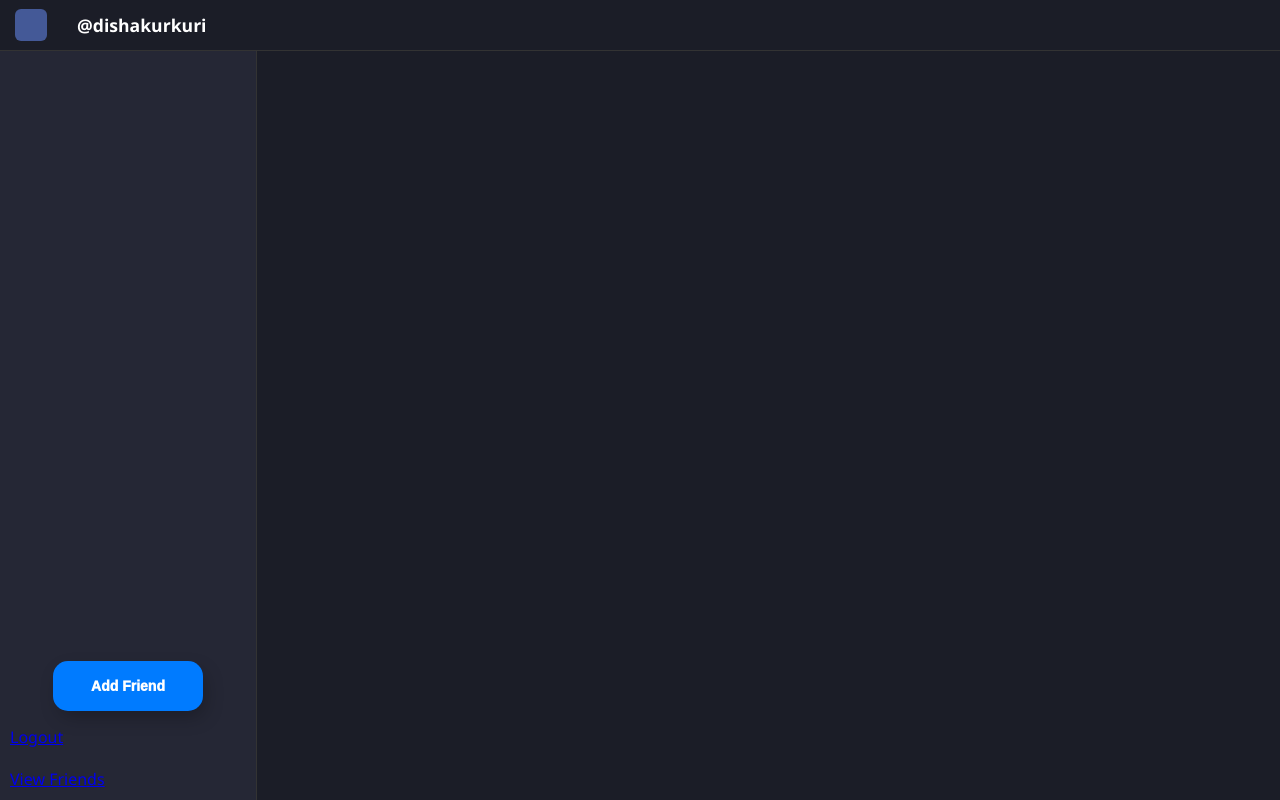
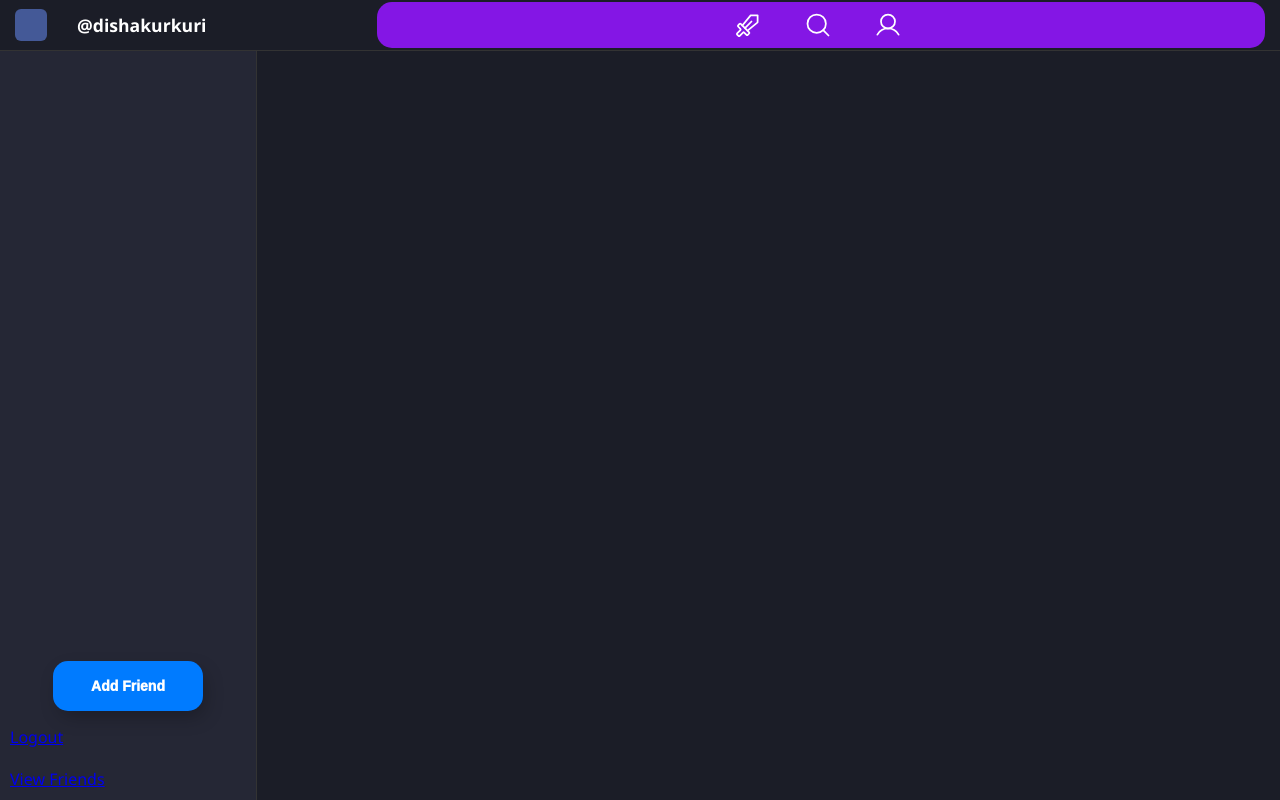
Before and after one commit to salujadivyam/catchup, a Django app: page /get_chat/1/ in a window 1280 px wide. Run offline with Django 5.2, Linux system fonts and the light colour scheme; a user stored in the database is signed in; data comes from the database, SQL or seed files in the repository; both versions use the stored data as it was after the commit.

Commit message:
settings.html

```diff
--- a/hackathon/catchup/templates/catchup/chat_page_dark.html
+++ b/hackathon/catchup/templates/catchup/chat_page_dark.html
@@ -634,6 +634,122 @@ button:hover::before {
       <div class="app-name">@{{ user }}</div>
     </div>
 
+    <div class="menu">
+
+  <a href="#" class="link">
+    <span class="link-icon">
+      <svg
+        xmlns="http://www.w3.org/2000/svg"
+        width="192"
+        height="192"
+        fill="currentColor"
+        viewBox="0 0 256 256"
+      >
+        <rect width="256" height="256" fill="none"></rect>
+        <polyline
+          points="76.201 132.201 152.201 40.201 216 40 215.799 103.799 123.799 179.799"
+          fill="none"
+          stroke="currentColor"
+          stroke-linecap="round"
+          stroke-linejoin="round"
+          stroke-width="16"
+        ></polyline>
+        <line
+          x1="100"
+          y1="156"
+          x2="160"
+          y2="96"
+          fill="none"
+          stroke="currentColor"
+          stroke-linecap="round"
+          stroke-linejoin="round"
+          stroke-width="16"
+        ></line>
+        <path
+          d="M82.14214,197.45584,52.201,227.397a8,8,0,0,1-11.31371,0L28.603,215.11268a8,8,0,0,1,0-11.31371l29.94113-29.94112a8,8,0,0,0,0-11.31371L37.65685,141.65685a8,8,0,0,1,0-11.3137l12.6863-12.6863a8,8,0,0,1,11.3137,0l76.6863,76.6863a8,8,0,0,1,0,11.3137l-12.6863,12.6863a8,8,0,0,1-11.3137,0L93.45584,197.45584A8,8,0,0,0,82.14214,197.45584Z"
+          fill="none"
+          stroke="currentColor"
+          stroke-linecap="round"
+          stroke-linejoin="round"
+          stroke-width="16"
+        ></path>
+      </svg>
+    </span>
+    <span class="link-title">Status</span>
+  </a>
+
+  <a href="#" class="link">
+    <span class="link-icon">
+      <svg
+        xmlns="http://www.w3.org/2000/svg"
+        width="192"
+        height="192"
+        fill="currentColor"
+        viewBox="0 0 256 256"
+      >
+        <rect width="256" height="256" fill="none"></rect>
+        <circle
+          cx="116"
+          cy="116"
+          r="84"
+          fill="none"
+          stroke="currentColor"
+          stroke-linecap="round"
+          stroke-linejoin="round"
+          stroke-width="16"
+        ></circle>
+        <line
+          x1="175.39356"
+          y1="175.40039"
+          x2="223.99414"
+          y2="224.00098"
+          fill="none"
+          stroke="currentColor"
+          stroke-linecap="round"
+          stroke-linejoin="round"
+          stroke-width="16"
+        ></line>
+      </svg>
+    </span>
+    <span class="link-title">Settings</span>
+  </a>
+  <a href="#" class="link">
+    <span class="link-icon">
+      <svg
+        xmlns="http://www.w3.org/2000/svg"
+        width="192"
+        height="192"
+        fill="currentColor"
+        viewBox="0 0 256 256"
+      >
+        <rect width="256" height="256" fill="none"></rect>
+        <circle
+          cx="128"
+          cy="96"
+          r="64"
+          fill="none"
+          stroke="currentColor"
+          stroke-miterlimit="10"
+          stroke-width="16"
+        ></circle>
+        <path
+          d="M30.989,215.99064a112.03731,112.03731,0,0,1,194.02311.002"
+          fill="none"
+          stroke="currentColor"
+          stroke-linecap="round"
+          stroke-linejoin="round"
+          stroke-width="16"
+        ></path>
+      </svg>
+    </span>
+    <span class="link-title">Profile</span>
+  </a>
+</div>
+
+    </div>
+
+
+  </div>
 
   </div>
 
--- /dev/null
+++ b/hackathon/catchup/templates/catchup/settings.html
@@ -0,0 +1,5 @@
+{% extends 'catchup/chat_page_dark.html' %}
+
+{% block body %}
+
+{% endblock %}
```
Also changed, not shown: hackathon/db.sqlite3.
